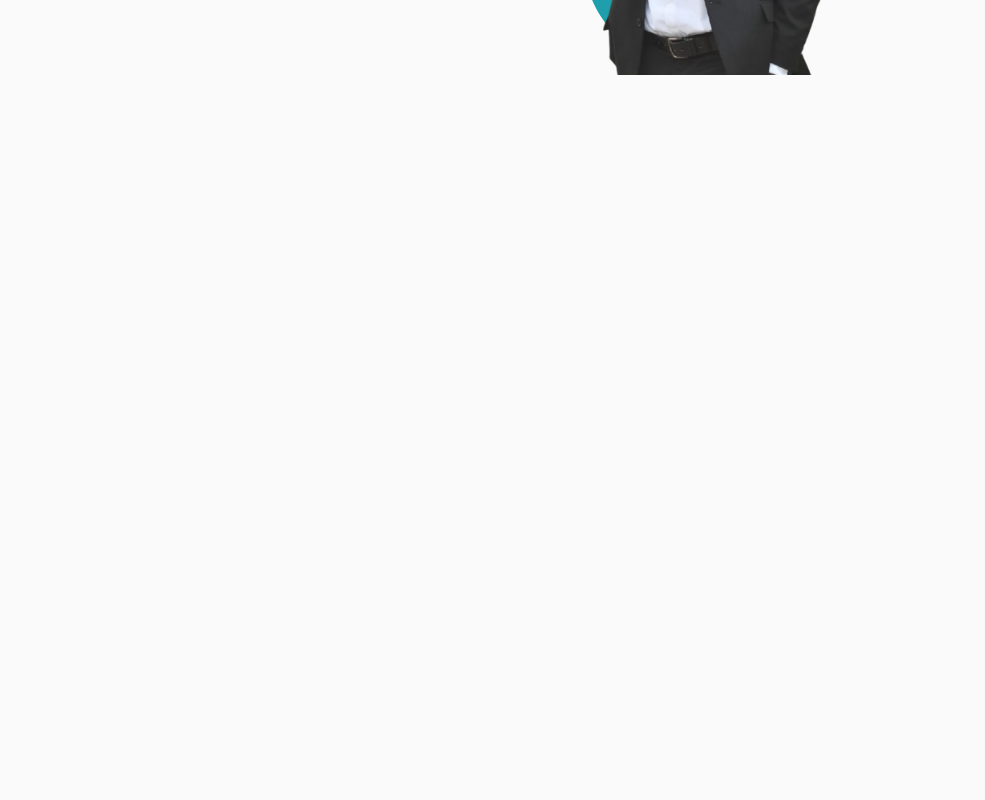
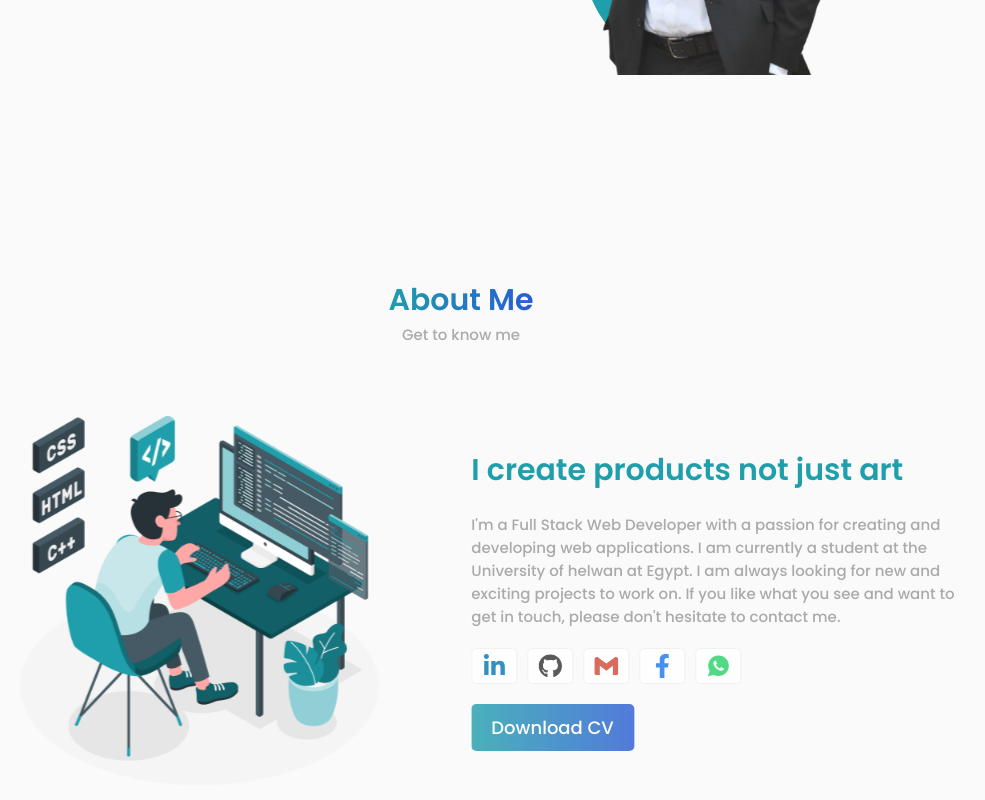
Before and after one commit to AbdelrahmanHassanAlii/Folio, a React (Vite) app: page / in a window 1280 px wide. Shown: the part 522-1322 px from the top of the page, without its empty margins (179-1164 px from the left). Before the commit the page ends 800 px from the top, so only its background shows below. Built offline with nearby package versions, Linux system fonts and the light colour scheme.

Commit message:
finish the basics of about me section

```diff
--- a/index.html
+++ b/index.html
@@ -5,14 +5,9 @@
     <link rel="icon" type="image/svg+xml" href="/vite.svg" />
     <meta name="viewport" content="width=device-width, initial-scale=1.0" />
     <title>Abdelrahman Portfolio</title>
-    <!-- <link rel="stylesheet" href="bower_components/aos/dist/aos.css" /> -->
   </head>
   <body>
     <div id="root"></div>
     <script type="module" src="/src/main.jsx"></script>
-    <!-- <script src="bower_components/aos/dist/aos.js"></script> -->
-    <!-- <script>
-      AOS.init();
-    </script> -->
   </body>
 </html>
--- /dev/null
+++ b/src/Components/About.jsx
@@ -0,0 +1,39 @@
+/* eslint-disable react/no-unescaped-entities */
+import Heading from "./Heading";
+import CvButton from "./CvButton";
+import style from "../assets/CSS/about.module.css";
+import image from "../assets/Images/Programming-amico.png";
+import Social from "./Social";
+import Aos from "aos";
+import "aos/dist/aos.css";
+import { useEffect } from "react";
+
+export default function About() {
+  useEffect(() => {
+    Aos.init({ duration: 3000 });
+  }, []);
+
+  return (
+    <div className={style.about}>
+      <Heading name="About Me" description="Get to know me" />
+
+      <div className={style.content}>
+        <div data-aos="fade-right" className={style.img}>
+          <img src={image} alt="" />
+        </div>
+        <div data-aos="fade-left" className={style.info}>
+          <p className={style.title}>I create products not just art</p>
+          <p className={style.description}>
+            I'm a Full Stack Web Developer with a passion for creating and
+            developing web applications. I am currently a student at the
+            University of helwan at Egypt. I am always looking for new and
+            exciting projects to work on. If you like what you see and want to
+            get in touch, please don't hesitate to contact me.
+          </p>
+          <Social />
+          <CvButton />
+        </div>
+      </div>
+    </div>
+  );
+}
--- /dev/null
+++ b/src/Components/Heading.jsx
@@ -0,0 +1,18 @@
+/* eslint-disable react/prop-types */
+import style from "../assets/CSS/heading.module.css";
+import AOS from "aos";
+import "aos/dist/aos.css";
+import { useEffect } from "react";
+
+export default function Heading({ name, description }) {
+  useEffect(() => {
+    AOS.init({ duration: 3000 });
+  }, []);
+
+  return (
+    <div className={style.heading}>
+      <p className={style.name}>{name}</p>
+      <p className={style.description}>{description}</p>
+    </div>
+  );
+}
--- a/src/Pages/Home.jsx
+++ b/src/Pages/Home.jsx
@@ -1,3 +1,4 @@
+import About from "../Components/About";
 import LandingSection from "../Components/LandingSection";
 
 export default function Home() {
@@ -5,6 +6,7 @@ export default function Home() {
     <div>
       <div className="container">
         <LandingSection />
+        <About />
       </div>
     </div>
   );
--- /dev/null
+++ b/src/assets/CSS/about.module.css
@@ -0,0 +1,34 @@
+.content {
+  display: flex;
+  flex-direction: row;
+  align-items: center;
+  justify-content: center;
+  gap: 20px;
+
+  .img {
+    flex: 1;
+    text-align: center;
+    img {
+      width: 400px;
+      object-fit: cover;
+      border-radius: 10px;
+    }
+  }
+
+  .info {
+    flex: 1;
+
+    .title {
+      color: var(--lime-blue-color);
+      font-size: 30px;
+      font-weight: 600;
+      margin-bottom: 20px;
+    }
+
+    .description {
+      color: var(--gray-color-2);
+      font-size: 15px;
+      font-weight: 500;
+    }
+  }
+}
--- a/src/assets/CSS/cvButton.module.css
+++ b/src/assets/CSS/cvButton.module.css
@@ -4,6 +4,7 @@
     var(--lime-blue-color),
     var(--blue-color)
   );
+  width: fit-content;
   opacity: 0.8;
   border-radius: 5px;
   padding: 10px 20px;
--- /dev/null
+++ b/src/assets/CSS/heading.module.css
@@ -0,0 +1,26 @@
+.heading {
+  display: flex;
+  flex-direction: column;
+  align-items: center;
+  justify-content: center;
+  margin-bottom: 50px;
+
+  .name {
+    color: transparent;
+    /* -webkit-text-stroke: 1px var(--lime-blue-color); */
+    background-image: linear-gradient(
+      to right,
+      var(--lime-blue-color),
+      var(--blue-color)
+    );
+    -webkit-background-clip: text;
+    font-size: 30px;
+    font-weight: 600;
+  }
+
+  .description {
+    color: var(--gray-color-2);
+    font-size: 15px;
+    font-weight: 500;
+  }
+}
--- a/src/index.css
+++ b/src/index.css
@@ -14,7 +14,6 @@
 
   --lime-blue-color: rgb(30, 159, 171);
   --blue-color: rgb(40, 91, 212);
-
 
   --yellow-color: rgb(192, 166, 49);
   --yellow-color-2: rgba(244, 206, 39, 0.4);
@@ -34,13 +33,13 @@
 html {
   scroll-behavior: smooth;
   font-family: "Poppins", sans-serif;
-  overflow-y: hidden;
+  overflow-x: hidden;
 }
 
 body {
   background-color: var(--body-color);
   color: var(--text-color-second);
-  overflow-y: hidden;
+  overflow-x: hidden;
 }
 
 a {
```
Also changed, not shown: src/assets/Images/Programming-amico.png (added), src/assets/Svgs/Programming-amico.svg (added).
